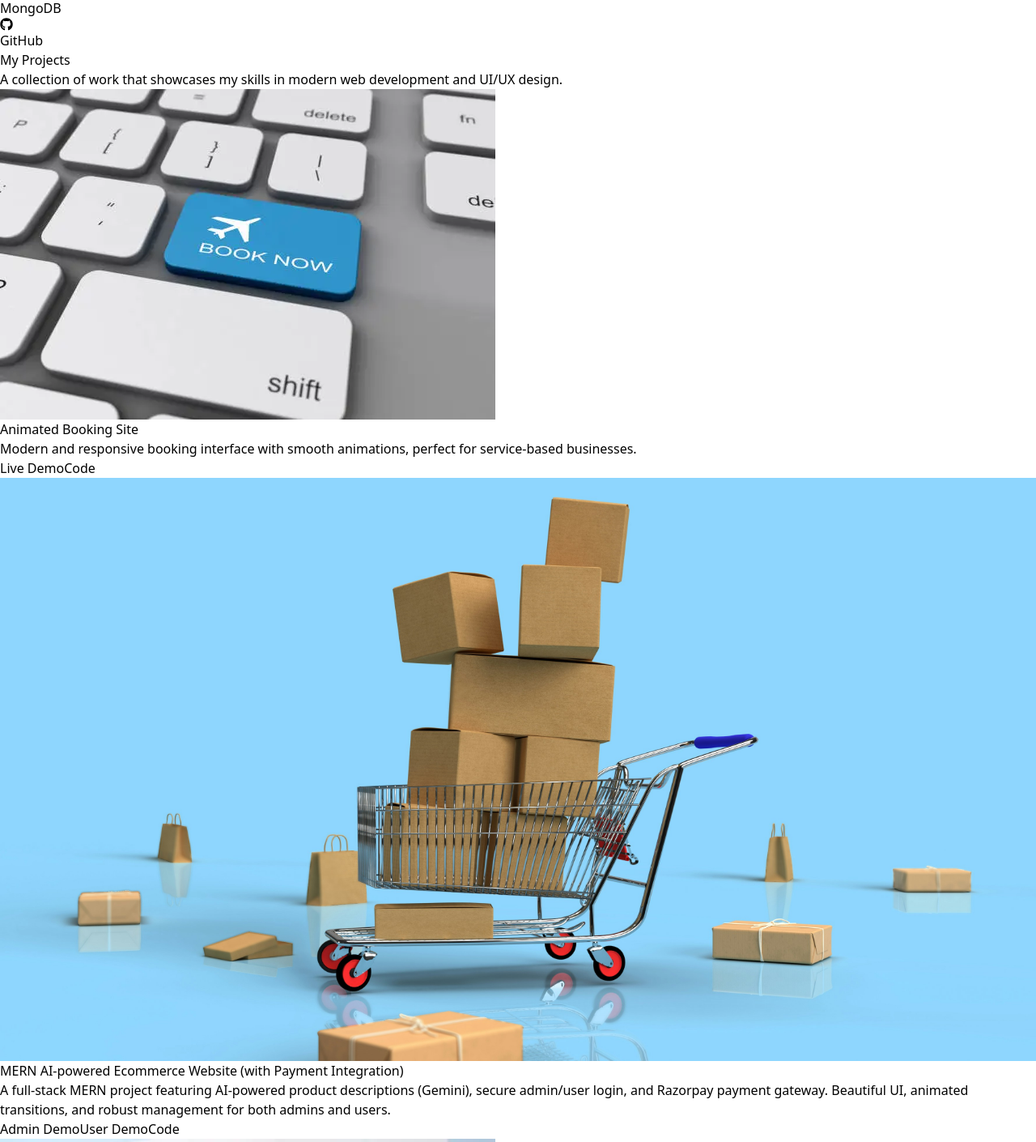
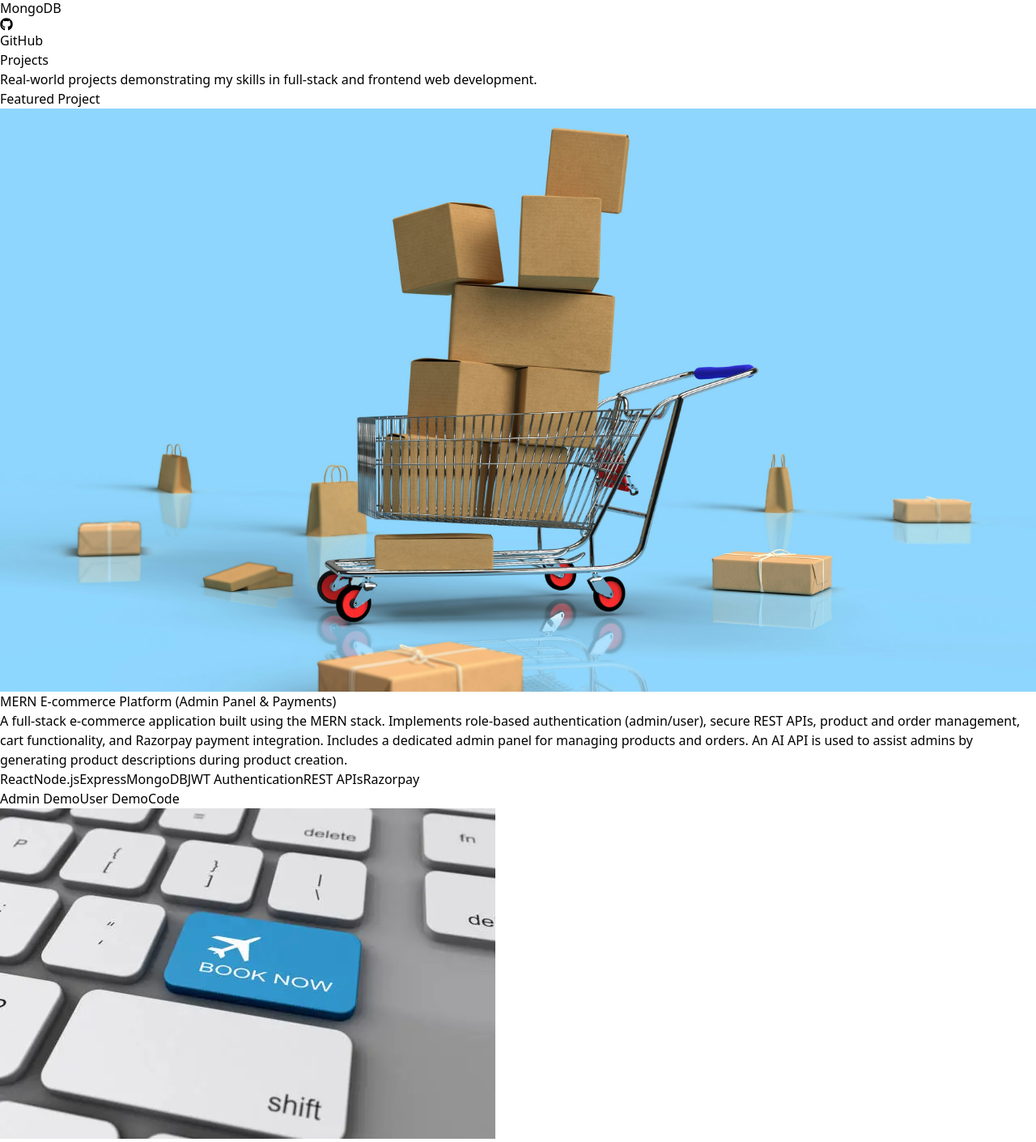
Before and after one commit to Madebydev-Babli/Portfolio, a React (Vite) app: page / in a window 1280 px wide. Shown: the part 2004-3414 px from the top of the page at 81% size. Built offline with nearby package versions, Linux system fonts and the light colour scheme.

Commit message:
Update Projects.jsx

```diff
--- a/src/assets/components/Projects.jsx
+++ b/src/assets/components/Projects.jsx
@@ -1,49 +1,65 @@
 import React from "react";
 import { motion } from "framer-motion";
 import ecommerce from "../images/ecommerce.jpg";
-import login from "../images/login.webp";
-import book from "../images/book.webp";
+import booking from "../images/book.webp";
+import printing from "../images/login.webp";
 
 const projects = [
   {
-    title: "Animated Booking Site",
+    title: "MERN E-commerce Platform (Admin Panel & Payments)",
     description:
-      "Modern and responsive booking interface with smooth animations, perfect for service-based businesses.",
-    image: book,
+      "A full-stack e-commerce application built using the MERN stack. Implements role-based authentication (admin/user), secure REST APIs, product and order management, cart functionality, and Razorpay payment integration. Includes a dedicated admin panel for managing products and orders. An AI API is used to assist admins by generating product descriptions during product creation.",
+    tech: [
+      "React",
+      "Node.js",
+      "Express",
+      "MongoDB",
+      "JWT Authentication",
+      "REST APIs",
+      "Razorpay",
+    ],
+    image: ecommerce,
+    liveAdmin: "https://ecommerce-website-mern-1-admin.onrender.com",
+    liveUser: "https://ecommerce-website-mern-frontend-vc2w.onrender.com",
+    code: "https://github.com/madebydev-babli/Ecommerce-Website-MERN",
+    featured: true,
+  },
+  {
+    title: "Animated Booking Website",
+    description:
+      "A responsive booking interface designed for service-based businesses. Focuses on clean UI, smooth animations, and mobile-friendly layout. Built to demonstrate component-based design and user interaction using modern frontend tools.",
+    tech: ["React", "Tailwind CSS", "Framer Motion"],
+    image: booking,
     live: "https://madebybabli-booknow.netlify.app",
     code: "https://github.com/madebydev-babli/booknow",
   },
   {
-    title: "MERN AI-powered Ecommerce Website (with Payment Integration)",
+    title: "Printing Business Website UI",
     description:
-      "A full-stack MERN project featuring AI-powered product descriptions (Gemini), secure admin/user login, and Razorpay payment gateway. Beautiful UI, animated transitions, and robust management for both admins and users.",
-    image: ecommerce,
-    liveAdmin: "https://ecommerce-website-mern-1-admin.onrender.com",
-    liveUser: "https://ecommerce-website-mern-frontend-vc2w.onrender.com",
-    code: "https://github.com/madebydev-babli/Ecommerce-Website-MERN",
-  },
-  {
-    title: "Signup/Login UI",
-    description:
-      "Modern Login and Signup interface with protected routing and localStorage authentication. Created with React, Tailwind CSS and Framer Motion.",
-    image: login,
+      "A modern business website UI with WhatsApp call-to-action buttons and a dynamic price calculator. Designed to improve customer engagement and provide quick quotation estimates.",
+    tech: ["React", "Tailwind CSS"],
+    image: printing,
     live: "https://madebybabli-login-signup.netlify.app",
-    code: "https://github.com/madebydev-babli/Login-Signup-ui-madebybabli",
+    code: "https://github.com/madebydev-babli/printingbusiness-ui-madebybabli",
   },
 ];
 
 const Projects = () => {
   return (
-    <section id="projects" className="w-full px-6 py-20 bg-gradient-to-b from-gray-950 to-black text-white">
+    <section
+      id="projects"
+      className="w-full px-6 py-20 bg-gradient-to-b from-gray-950 to-black text-white"
+    >
       <motion.div
         initial={{ opacity: 0, y: 30 }}
         whileInView={{ opacity: 1, y: 0 }}
         transition={{ duration: 0.6 }}
-        className="text-center mb-12"
+        className="text-center mb-14"
       >
-        <h2 className="text-4xl md:text-5xl font-bold mb-4">My Projects</h2>
+        <h2 className="text-4xl md:text-5xl font-bold mb-4">Projects</h2>
         <p className="text-gray-400 max-w-2xl mx-auto text-sm md:text-base">
-          A collection of work that showcases my skills in modern web development and UI/UX design.
+          Real-world projects demonstrating my skills in full-stack and frontend
+          web development.
         </p>
       </motion.div>
 
@@ -53,17 +69,49 @@ const Projects = () => {
             key={index}
             initial={{ opacity: 0, y: 20 }}
             whileInView={{ opacity: 1, y: 0 }}
-            transition={{ delay: index * 0.2 }}
-            className="bg-gray-900 border border-gray-800 rounded-xl overflow-hidden shadow-lg hover:shadow-cyan-500/20 transition-all flex flex-col"
+            transition={{ delay: index * 0.15 }}
+            className={`relative bg-gray-900 border rounded-xl overflow-hidden shadow-lg flex flex-col ${
+              project.featured
+                ? "border-cyan-500 shadow-cyan-500/30"
+                : "border-gray-800"
+            }`}
           >
-            <img src={project.image} alt={project.title} className="w-full h-60 object-cover" />
+            {/* Featured Badge */}
+            {project.featured && (
+              <span className="absolute top-4 right-4 bg-cyan-500 text-black text-xs font-semibold px-3 py-1 rounded-full">
+                Featured Project
+              </span>
+            )}
+
+            <img
+              src={project.image}
+              alt={project.title}
+              className="w-full h-60 object-cover"
+            />
 
             <div className="p-6 flex flex-col gap-4 flex-1">
-              <h3 className="text-xl font-semibold text-cyan-300">{project.title}</h3>
-              <p className="text-gray-400 text-sm">{project.description}</p>
+              <h3 className="text-xl font-semibold text-cyan-300">
+                {project.title}
+              </h3>
 
+              <p className="text-gray-400 text-sm">
+                {project.description}
+              </p>
+
+              {/* Tech Stack */}
+              <div className="flex flex-wrap gap-2">
+                {project.tech.map((tech, i) => (
+                  <span
+                    key={i}
+                    className="text-xs bg-gray-800 border border-gray-700 px-2 py-1 rounded-full text-gray-300"
+                  >
+                    {tech}
+                  </span>
+                ))}
+              </div>
+
+              {/* Links */}
               <div className="flex gap-3 flex-wrap mt-auto">
-                {/* Show Admin/User Demo if both exist */}
                 {project.liveAdmin && project.liveUser ? (
                   <>
                     <a
@@ -84,7 +132,6 @@ const Projects = () => {
                     </a>
                   </>
                 ) : (
-                  // Otherwise, show a single Live Demo link
                   project.live && (
                     <a
                       href={project.live}
@@ -96,7 +143,7 @@ const Projects = () => {
                     </a>
                   )
                 )}
-                {/* Code Link always present */}
+
                 <a
                   href={project.code}
                   target="_blank"
```
